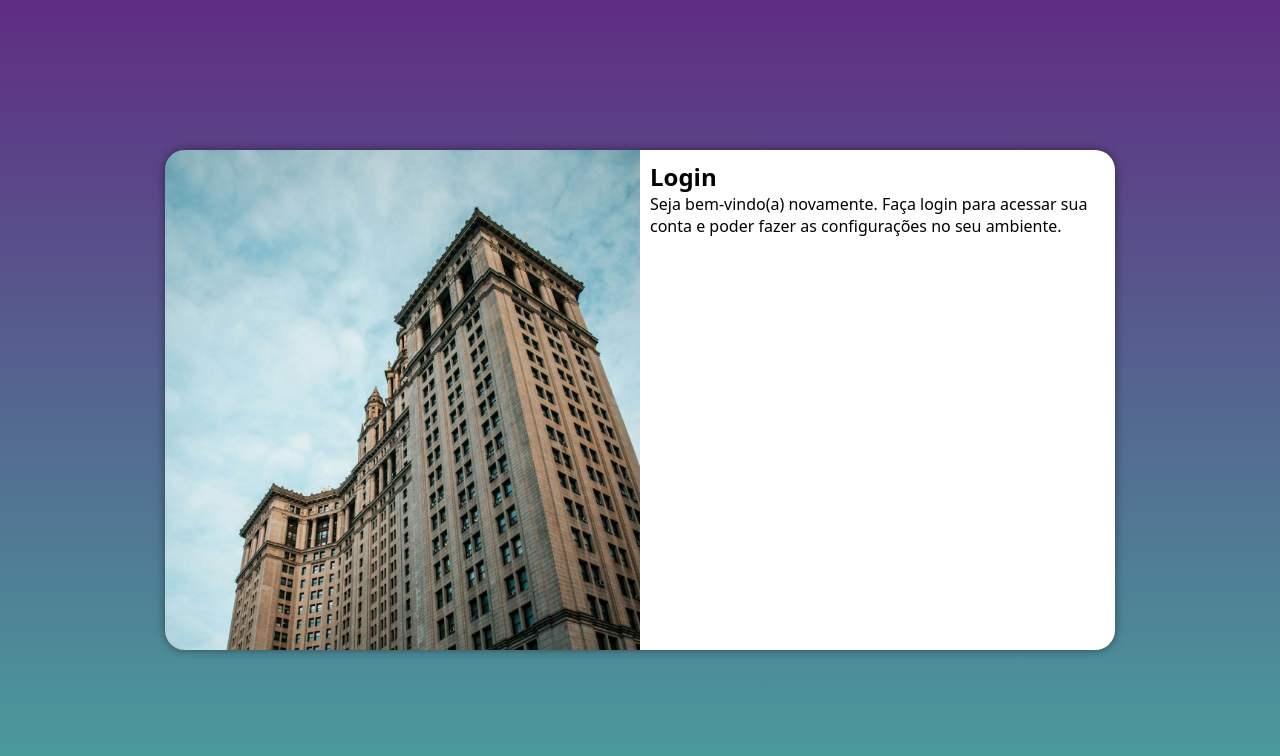
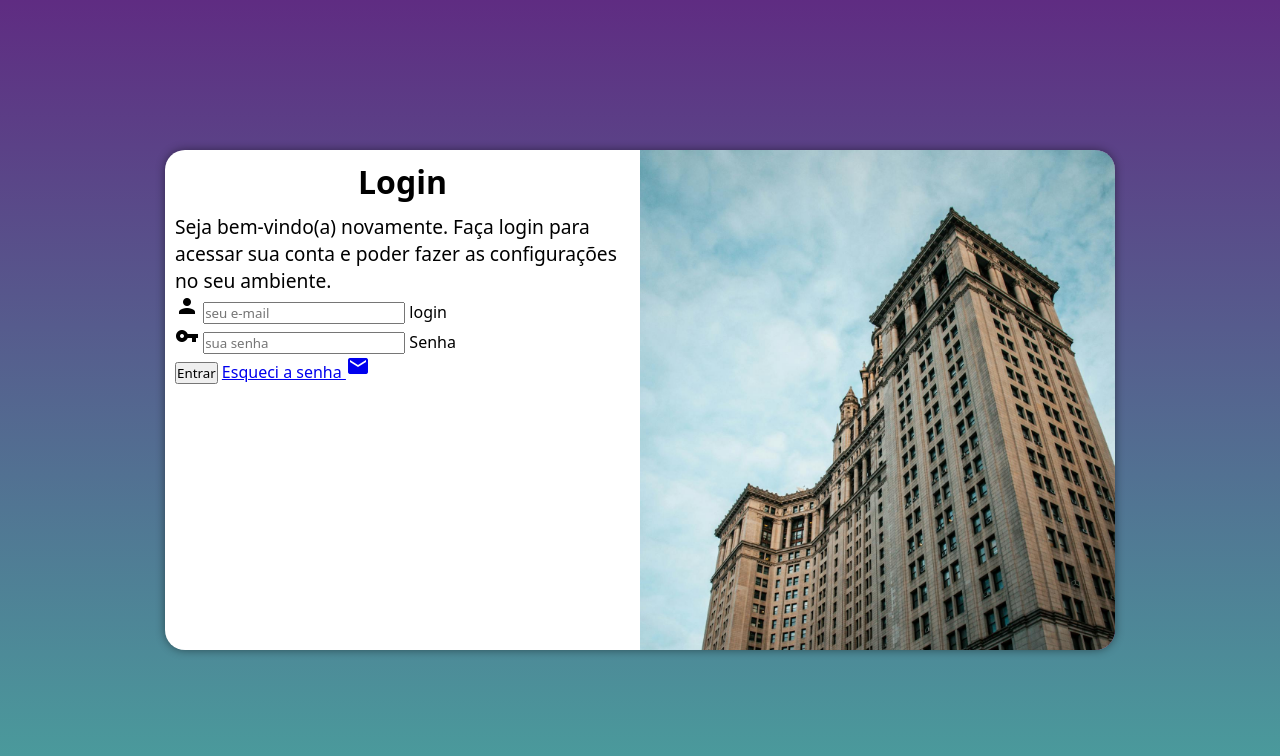
Before and after one commit to carlosdanyelps/projeto-login, a plain HTML site: page index.html in a window 1280 px wide. Drawn offline with Linux system fonts and the light colour scheme.

Commit message:
adicionei o formulário

```diff
--- a/estilos/media-query.css
+++ b/estilos/media-query.css
@@ -42,13 +42,21 @@ Grandes telas: acima de 1200pxwe
     }
 
     section#login > div#imagem {
-        float: left;
+        float: right;
         width: 50%;
         height: 100%;
     }
 
     section#login > div#formulario {
-        float: right;
+        float: left;
         width: 50%;
     }
+
+    div#formulario > h1 {
+        font-size: 2em;
+    }
+
+    div#formulario > p {
+        font-size: 1.2em;
+    }
 }
--- a/estilos/style.css
+++ b/estilos/style.css
@@ -54,3 +54,12 @@ section#login > div#formulario {
     display: block;
     padding: 10px;
 }
+
+div#formulario > h1 {
+    text-align: center;
+    margin-bottom: 10px;
+}
+
+div#formulario > p {
+    font-size: 0.8em;
+}
--- a/index.html
+++ b/index.html
@@ -4,6 +4,8 @@
     <meta charset="UTF-8">
     <meta name="viewport" content="width=device-width, initial-scale=1.0">
     <title>Login</title>
+    <link href="https://fonts.googleapis.com/icon?family=Material+Icons"
+      rel="stylesheet">
     <link rel="stylesheet" href="estilos/style.css">
     <link rel="stylesheet" href="estilos/media-query.css">
 </head>
@@ -16,8 +18,21 @@
             <div id="formulario">
                 <h1>Login</h1>
                 <p>Seja bem-vindo(a) novamente. Faça login para acessar sua conta e poder fazer as configurações no seu ambiente.</p>
-                <form action="login.php" method="post">
-
+                <form action="login.php" method="post" autocomplete="on">
+                    <div class="campo">
+                        <span class="material-icons">person</span>
+                        <input type="email" name="login" id="ilogin" placeholder="seu e-mail" autocomplete="email" required maxlength="30">
+                        <label for="ilogin">login</label>
+                    </div>
+                    <div class="campo">
+                        <span class="material-icons">vpn_key</span>
+                        <input type="password" name="Senha" id="isenha" placeholder="sua senha" autocomplete="current-password" required minlength="8" maxlength="20">
+                        <label for="isenha">Senha</label>
+                    </div>
+                    <input type="submit" value="Entrar">
+                    <a href="esqueci.html">
+                        Esqueci a senha <span class="material-icons">mail</span>
+                    </a>
                 </form>
             </div>
         </section>
```
